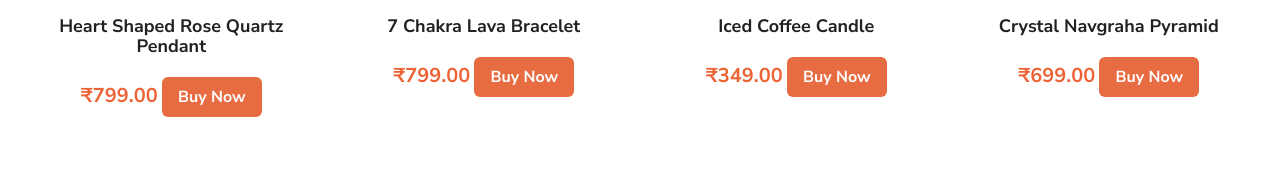
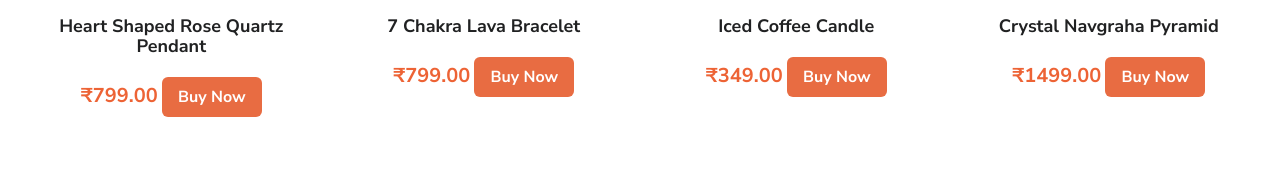
Before and after one commit to Arpit12mish/EEStore, a plain HTML site: page index.html in a window 1280 px wide. Shown: the part 2380-2575 px from the top of the page. Drawn offline with nearby package versions, Linux system fonts and the light colour scheme.

Commit message:
navgrah pyramid index.html

```diff
--- a/index.html
+++ b/index.html
@@ -489,8 +489,8 @@
                     <a href="#" class="card-title">Crystal Navgraha Pyramid</a>
                   </h3>
 
-                  <data class="card-price" value="699">₹699.00</data>
-                  <a href="#" class="buy-now-btn" onclick="redirectToPayPage('Crystal Navgraha Pyramid', 699)">Buy Now</a>
+                  <data class="card-price" value="699">₹1499.00</data>
+                  <a href="#" class="buy-now-btn" onclick="redirectToPayPage('Crystal Navgraha Pyramid', 1499)">Buy Now</a>
                 </div>
 
               </div>
```
